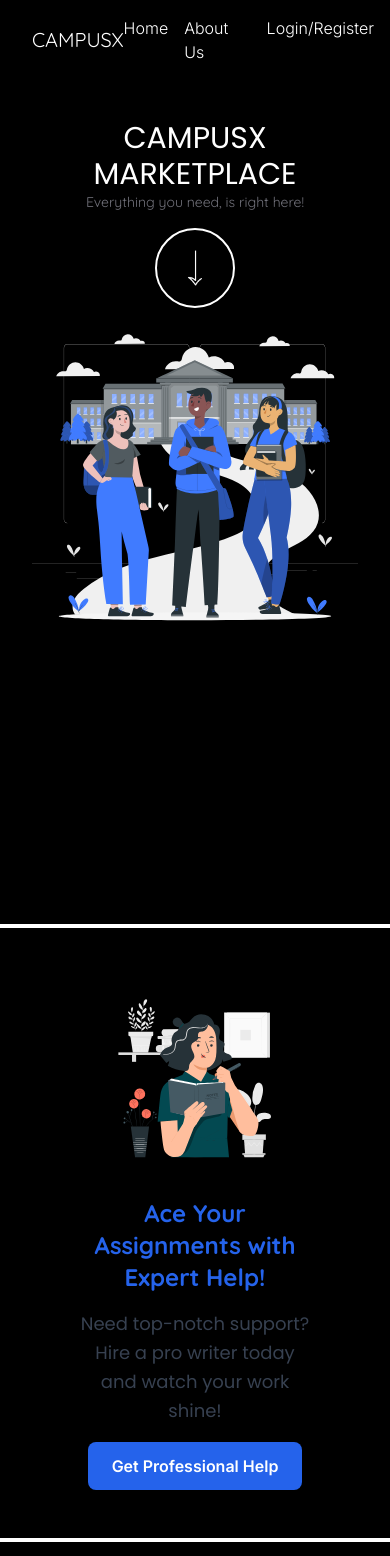
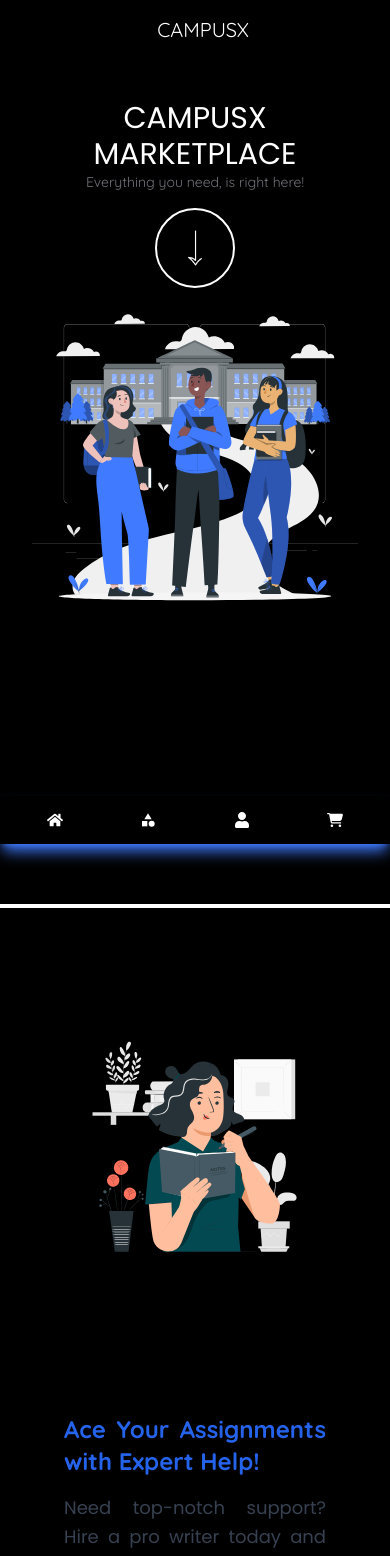
Before and after one commit to iQliPsE-22/campusx, a Next.js app: page / in a window 390 px wide. Shown: the top 1556 px of the page. Built offline with nearby package versions, Linux system fonts and the light colour scheme.

Commit message:
Responsive

```diff
--- a/app/layout.js
+++ b/app/layout.js
@@ -1,6 +1,7 @@
 import { Inter } from "next/font/google";
 import "./globals.css";
 import Footer from "./../components/Footer";
+import Res_navbar from "./../components/Res_navbar";
 
 const inter = Inter({ subsets: ["latin"] });
 
@@ -12,8 +13,10 @@ export const metadata = {
 export default function RootLayout({ children }) {
   return (
     <html lang="en">
-      <body className={inter.className}>{children}
-      <Footer />
+      <body className={inter.className}>
+        {children}
+        <Footer />
+        <Res_navbar />
       </body>
     </html>
   );
--- a/components/Header.jsx
+++ b/components/Header.jsx
@@ -1,12 +1,15 @@
-import React from "react";
+"use client";
+import React, { useState } from "react";
 import Link from "next/link";
 import Image from "next/image";
 import Home from "../public/home.svg";
 const Header = () => {
   return (
-    <div className="inter shadow-sm shadow-[#407bff] p-4 flex flex-row justify-between items-center ">
-      <h1 className="pl-4 text-xl lg:text-2xl quicksand">CAMPUSX</h1>
-      <nav>
+    <div className="inter shadow-sm shadow-[#407bff] p-4 flex flex-row lg:justify-between justify-center items-center ">
+      <h1 className="pl-4 text-xl text-center lg:text-2xl quicksand">
+        CAMPUSX
+      </h1>
+      <nav className="hidden lg:block">
         <ul className="flex space-x-4 font-light">
           <li>
             <Link href="/" className="hover:text-[#E90074]">
--- a/components/Hero.jsx
+++ b/components/Hero.jsx
@@ -14,8 +14,7 @@ import { motion, useScroll } from "framer-motion";
 
 import CustomButton from "./CustomButton";
 import Headline from "./Headline";
-import HopBtn from './HopBtn';
-
+import HopBtn from "./HopBtn";
 
 const Hero = () => {
   const { scrollYProgress } = useScroll();
@@ -28,27 +27,24 @@ const Hero = () => {
       {/* Hero section starts */}
       <section className="hero-container min-h-dvh w-full p-8 bg-black flex flex-col items-center">
         <Headline />
-        <HopBtn/>
+        <HopBtn />
         <Image src={campus} alt="Heroimg" className="w-full lg:w-1/2" />
       </section>
       <hr className="border-white border-2" />
 
-
-
       {/* Hire a writer */}
 
-
-      <section className="flex flex-col lg:flex-row items-center justify-around p-12 rounded-lg shadow-lg">
+      <section className="min-h-dvh flex flex-col lg:flex-row items-center justify-around p-12 rounded-lg shadow-lg">
         <div className="w-full lg:w-1/2 flex justify-center lg:justify-start pt-4 p-8">
           <Image
             src={Writer}
             alt="Writer"
             width="50"
             height="50"
-            className="w-3/4 lg:w-full rounded-lg shadow-md"
+            className="w-full rounded-lg shadow-md"
           />
         </div>
-        <div className="w-full lg:w-1/2 text-center lg:text-left px-8 space-y-4">
+        <div className="w-full lg:w-1/2 text-center lg:text-left px-4 lg:px-8 space-y-4 text-justify ">
           <h2 className="quicksand text-2xl font-bold text-blue-600">
             Ace Your Assignments with Expert Help!
           </h2>
@@ -65,8 +61,8 @@ const Hero = () => {
       </section>
       <hr className="border-white border-2" />
       {/* Buy & Sell things */}
-      <section className="flex flex-col lg:flex-row items-center justify-around p-12 rounded-lg shadow-lg">
-        <div className="w-full lg:w-1/2 text-center lg:text-left px-8 space-y-4">
+      <section className="min-h-dvh flex flex-col lg:flex-row items-center justify-around p-12 rounded-lg shadow-lg">
+        <div className="w-full lg:w-1/2 text-center lg:text-left px-4 lg:px-8 space-y-4 text-justify ">
           <h2 className="quicksand text-2xl font-bold text-blue-600">
             Buy or Sell, Anytime!
           </h2>
@@ -86,23 +82,23 @@ const Hero = () => {
             alt="seller"
             width="50"
             height="50"
-            className="w-3/4 lg:w-full rounded-lg shadow-md"
+            className="w-full rounded-lg shadow-md"
           />
         </div>
       </section>
       <hr className="border-white border-2" />
       {/* Learn from peers */}
-      <section className="min-h-dvh flex flex-col lg:flex-row items-center justify-around p-12 rounded-lg shadow-lg">
+      <section className="min-h-dvh  flex flex-col lg:flex-row items-center justify-around p-12 rounded-lg shadow-lg">
         <div className="w-full lg:w-1/2 flex justify-center lg:justify-start p-8">
           <Image
             src={Developer}
             alt="Developer"
             width="50"
             height="50"
-            className="w-3/4 lg:w-full rounded-lg shadow-md"
+            className="w-full rounded-lg shadow-md"
           />
         </div>
-        <div className="w-full lg:w-1/2 text-center lg:text-left px-8 space-y-4">
+        <div className="w-full lg:w-1/2 text-center lg:text-left px-4 lg:px-8 space-y-4 text-justify ">
           <h2 className="quicksand text-2xl font-bold text-blue-600">
             Learn from Experienced Seniors!
           </h2>
--- a/components/HopBtn.jsx
+++ b/components/HopBtn.jsx
@@ -13,7 +13,7 @@ const handleExploreClick = () => {
 const HopBtn = () => {
   return (
     <div
-      className="arrow mt-4 h-20 w-20 bg-transparent rounded-full flex items-center justify-center text-white border-2 border-white cursor-pointer hover:border-[#407bff]"
+      className="z-0 arrow mt-4 h-20 w-20 bg-transparent rounded-full flex items-center justify-center text-white border-2 border-white cursor-pointer hover:border-[#407bff]"
       onClick={handleExploreClick}
     >
       <Image src={arrowDown} alt="scroll down" width="40" height="40" />
--- /dev/null
+++ b/components/Res_navbar.jsx
@@ -0,0 +1,35 @@
+import Link from "next/link";
+import { FaUser, FaHome } from "react-icons/fa";
+import { FaCartShopping } from "react-icons/fa6";
+import { MdCategory } from "react-icons/md";
+
+const Res_navbar = () => {
+  return (
+    <nav className="lg:hidden w-full fixed bottom-0 p-4 bg-black text-white flex justify-center shadow-inner shadow-lg shadow-[#407bff]">
+      <ul className="w-full flex space-x-4 font-light justify-around">
+        <li>
+          <Link href="/" className="hover:text-[#E90074]">
+            <FaHome />
+          </Link>
+        </li>
+        <li>
+          <Link href="/register" className="hover:text-[#E90074]">
+            <MdCategory />
+          </Link>
+        </li>
+        <li>
+          <Link href="/login" className="hover:text-[#E90074]">
+            <FaUser />
+          </Link>
+        </li>
+        <li>
+          <Link href="/login" className="hover:text-[#E90074]">
+            <FaCartShopping />
+          </Link>
+        </li>
+      </ul>
+    </nav>
+  );
+};
+
+export default Res_navbar;
--- a/package.json
+++ b/package.json
@@ -22,6 +22,7 @@
     "next": "14.2.5",
     "react": "^18",
     "react-dom": "^18",
+    "react-icons": "^5.3.0",
     "react-transition-group": "^4.4.5",
     "tailwind-merge": "^2.4.0",
     "tailwindcss-animate": "^1.0.7"
```
Also changed, not shown: 1 other file (tests, documents, lock files or other folders).
